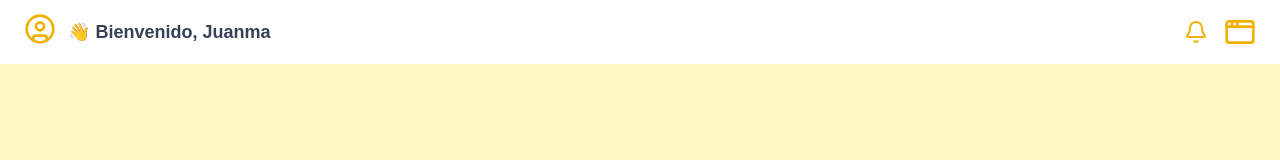
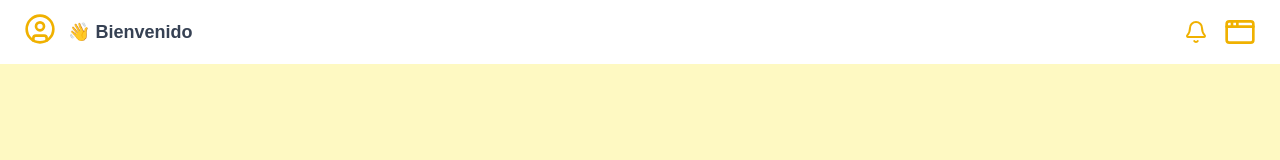
Before and after one commit to JuanMaGD412/CR-App, a Next.js app: page /Pages/homeClient in a window 1280 px wide. Shown: the top 160 px of the page. Built offline with nearby package versions, Linux system fonts and the light colour scheme.

Commit message:
login persistencia

```diff
--- a/app/api/login/route.js
+++ b/app/api/login/route.js
@@ -1,7 +1,6 @@
 // app/api/login/route.js
 import { NextResponse } from "next/server";
 import pool from "../../lib/db";
-import bcrypt from "bcrypt"; // Opcional, si usas contraseñas encriptadas
 
 export async function POST(req) {
   try {
--- a/app/components/initialPage/loginComponent.tsx
+++ b/app/components/initialPage/loginComponent.tsx
@@ -1,7 +1,6 @@
 "use client";
 import React, { useState } from "react";
-import { useRouter } from 'next/navigation'; // 👈 ¡Corrección aquí!
-import homeClient from "../../Pages/homeClient/page";
+import { useRouter } from 'next/navigation';
 import { iniciarSesion } from "../storage/loginUserCall";
 import {
   FaFacebookF,
@@ -22,15 +21,15 @@ export default function LoginComponent({ onRegisterClick }: { onRegisterClick: (
 
     try {
       const data = await iniciarSesion({ correo, contrasena });
-      console.log("Sesión iniciada:", data);
 
-      // Redirigir a home si todo bien
+      localStorage.setItem("usuario", JSON.stringify(data.usuario));
+
       router.push("/Pages/homeClient");
     } catch (err: any) {
-      setError(err.message);
+      setError("Correo o contraseña incorrectos"); // mensaje amigable
+      console.error("Error en login:", err);
     }
   };
-
 
   return (
     <div
--- a/app/components/uiClient/headerSlideClient.tsx
+++ b/app/components/uiClient/headerSlideClient.tsx
@@ -1,20 +1,28 @@
-import { Bell, UserCircle, AppWindow, Home } from "lucide-react"; // Puedes usar cualquier ícono de Lucide u otro paquete
+import { Bell, UserCircle, AppWindow, Home } from "lucide-react";
 import Link from "next/link";
+import { useEffect, useState } from "react";
 import {UserMenu} from "./userMenu";
 import {UserMenuSlideTramites} from "./userMenu";
 
-export  function HeaderSlideClient() {
+export function HeaderSlideClient() {
+  const [usuario, setUsuario] = useState<{ nombres: string } | null>(null);
+
+  useEffect(() => {
+    const userData = localStorage.getItem("usuario");
+    if (userData) {
+      setUsuario(JSON.parse(userData));
+    }
+  }, []);
+
   return (
     <div className="w-full h-16 bg-white shadow flex items-center justify-between px-6">
-      {/* Sección izquierda: Perfil + Bienvenida */}
       <div className="flex items-center gap-3">
         <UserMenu />
         <span className="text-gray-700 font-semibold text-lg">
-          👋 Bienvenido, Juanma
+          👋 Bienvenido{usuario ? `, ${usuario.nombres}` : ""}
         </span>
       </div>
 
-      {/* Sección derecha: Notificaciones + Logo */}
       <div className="flex items-center gap-4">
         <button className="text-yellow-500 hover:text-yellow-600 transition">
           <Bell className="w-6 h-6" />
```
